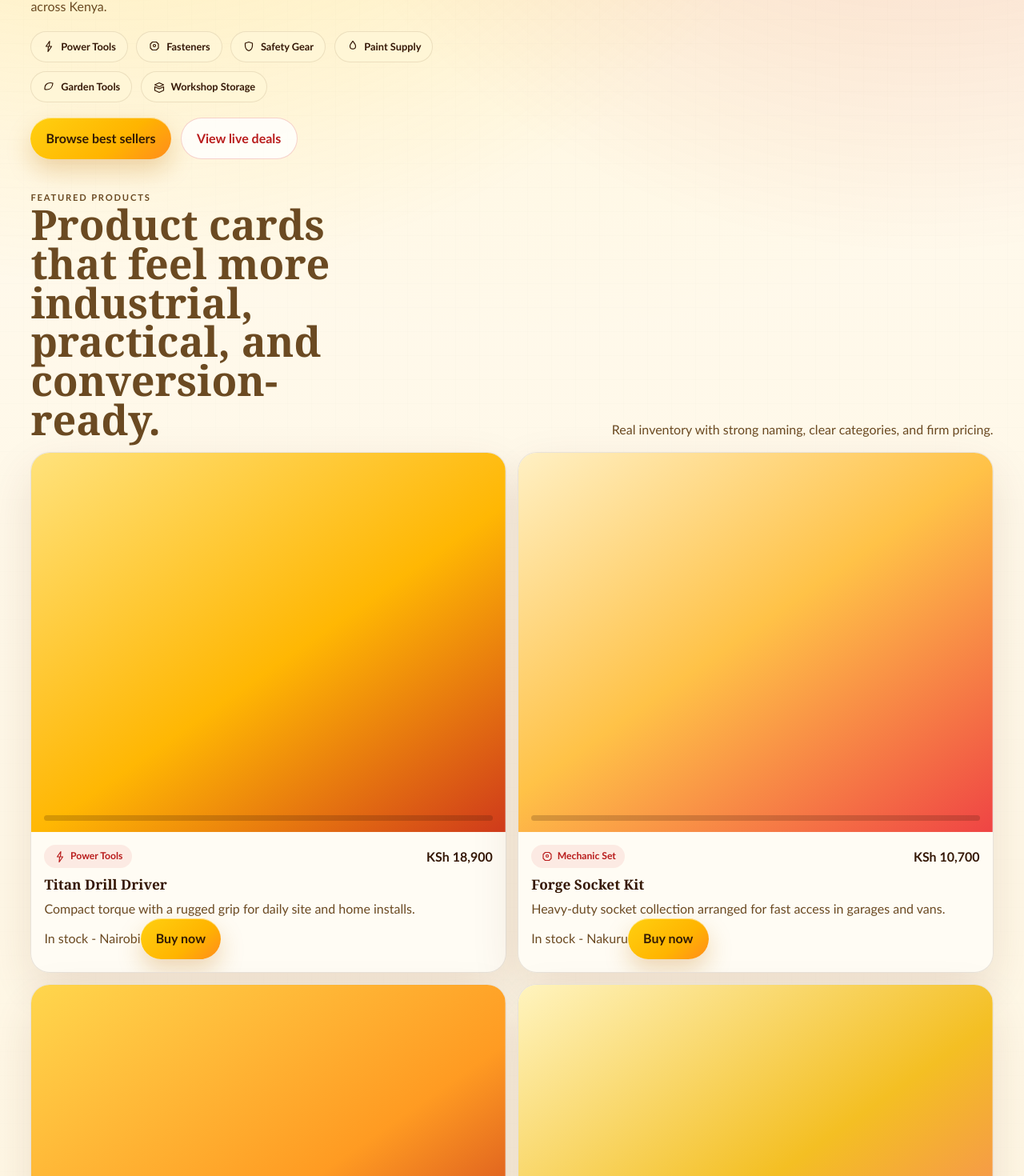
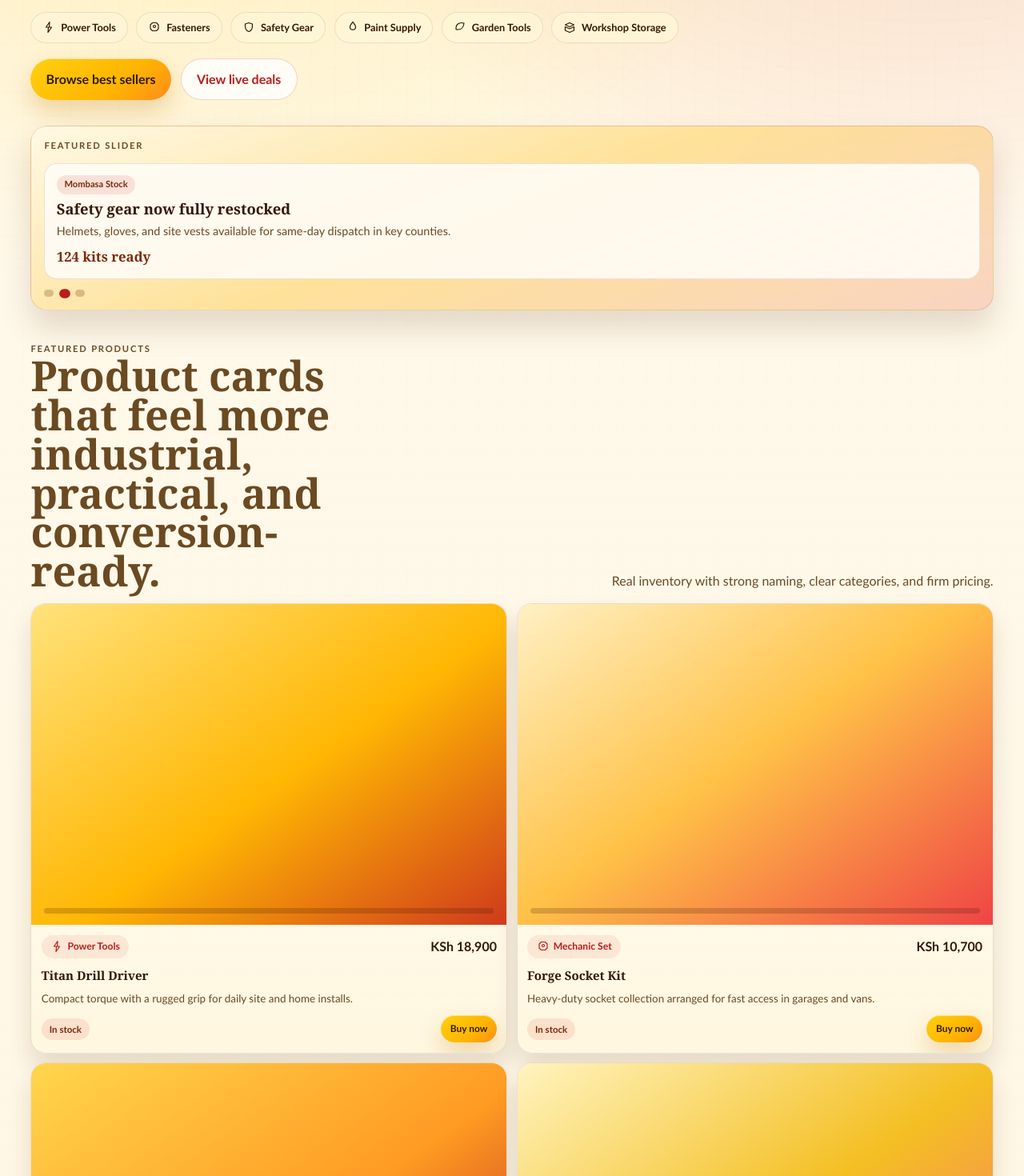
Before and after one commit to kellyworkos00-droid/monrose, a React (Vite) app: page / in a window 1280 px wide. Shown: the part 785-2255 px from the top of the page at 80% size. Built offline with nearby package versions, Linux system fonts and the light colour scheme.

Commit message:
Refine hero slider and product availability labels

```diff
--- a/src/App.css
+++ b/src/App.css
@@ -175,7 +175,7 @@
 
 .hero-section {
   display: grid;
-  grid-template-columns: 0.94fr 1.06fr;
+  grid-template-columns: 1fr;
   gap: 2rem;
   align-items: start;
   padding: clamp(2.2rem, 6vw, 4.8rem) clamp(1rem, 3vw, 2.4rem) 2.5rem;
@@ -184,6 +184,76 @@
 .hero-copy {
   display: grid;
   gap: 1.15rem;
+}
+
+.hero-slider-card {
+  display: grid;
+  gap: 0.8rem;
+  align-content: start;
+  padding: 1rem;
+  border-radius: 1.3rem;
+  background: linear-gradient(160deg, rgba(255, 248, 227, 0.96), rgba(255, 223, 146, 0.92) 48%, rgba(224, 66, 30, 0.2));
+  border: 1px solid rgba(89, 47, 15, 0.14);
+  box-shadow: 0 22px 38px rgba(87, 43, 10, 0.16);
+}
+
+.hero-slide {
+  display: grid;
+  gap: 0.5rem;
+  border-radius: 1rem;
+  padding: 0.9rem;
+  background: rgba(255, 252, 245, 0.9);
+  border: 1px solid rgba(89, 47, 15, 0.12);
+}
+
+.hero-slide-label {
+  width: fit-content;
+  display: inline-flex;
+  align-items: center;
+  padding: 0.22rem 0.6rem;
+  border-radius: 999px;
+  font-size: 0.7rem;
+  font-weight: 800;
+  color: #7a2b0e;
+  background: rgba(210, 36, 24, 0.12);
+}
+
+.hero-slide h3 {
+  margin: 0;
+  font-size: 1.15rem;
+  line-height: 1.12;
+  color: var(--ink-strong);
+}
+
+.hero-slide p {
+  margin: 0;
+  font-size: 0.9rem;
+  line-height: 1.45;
+}
+
+.hero-slide strong {
+  color: #7a2b0e;
+  font-size: 1.05rem;
+}
+
+.hero-slide-dots {
+  display: flex;
+  gap: 0.45rem;
+}
+
+.hero-slide-dots button {
+  border: 0;
+  width: 0.6rem;
+  height: 0.6rem;
+  border-radius: 999px;
+  background: rgba(121, 61, 16, 0.28);
+  cursor: pointer;
+  transition: transform 160ms ease, background-color 160ms ease;
+}
+
+.hero-slide-dots button.is-active {
+  transform: scale(1.15);
+  background: var(--accent-strong);
 }
 
 .hero-copy h1 {
@@ -503,17 +573,19 @@
 
 .products-grid {
   grid-template-columns: repeat(2, minmax(0, 1fr));
+  gap: 0.7rem;
 }
 
 .product-card {
   overflow: hidden;
-  border-radius: 1.5rem;
-  background: rgba(255, 252, 245, 0.96);
+  border-radius: 1.2rem;
+  background: linear-gradient(180deg, rgba(255, 253, 248, 0.98), rgba(255, 246, 222, 0.9));
+  box-shadow: 0 18px 30px rgba(79, 43, 12, 0.14);
 }
 
 .product-image {
   position: relative;
-  aspect-ratio: 4 / 3.2;
+  aspect-ratio: 4 / 2.7;
   background-size: cover;
   background-position: center;
 }
@@ -528,13 +600,25 @@
 }
 
 .product-copy {
-  padding: 1rem;
+  display: grid;
+  gap: 0.45rem;
+  padding: 0.78rem;
 }
 
 .product-copy h3 {
-  margin: 0.48rem 0 0.35rem;
-  font-size: 1.08rem;
+  margin: 0.2rem 0 0.05rem;
+  font-size: 0.94rem;
   color: var(--ink-strong);
+}
+
+.product-copy p {
+  margin: 0;
+  font-size: 0.84rem;
+  line-height: 1.4;
+  display: -webkit-box;
+  -webkit-line-clamp: 2;
+  -webkit-box-orient: vertical;
+  overflow: hidden;
 }
 
 .product-meta,
@@ -555,6 +639,30 @@
 .product-price {
   color: var(--ink-strong);
   font-weight: 900;
+}
+
+.product-actions {
+  display: flex;
+  align-items: center;
+  justify-content: space-between;
+  gap: 0.65rem;
+  margin-top: 0.3rem;
+}
+
+.product-availability {
+  display: inline-flex;
+  align-items: center;
+  padding: 0.3rem 0.62rem;
+  border-radius: 999px;
+  font-size: 0.72rem;
+  font-weight: 800;
+  color: #7a2b0e;
+  background: rgba(210, 36, 24, 0.1);
+}
+
+.product-actions .button {
+  padding: 0.5rem 0.72rem;
+  font-size: 0.75rem;
 }
 
 .highlight-banner {
@@ -675,6 +783,10 @@
     grid-template-columns: 1fr;
   }
 
+  .hero-slider-card {
+    max-width: 36rem;
+  }
+
   .hero-stage {
     padding-right: 0;
   }
@@ -733,9 +845,13 @@
   .board-grid,
   .steps-grid,
   .signal-row,
-  .products-grid,
   .testimonial-grid {
     grid-template-columns: 1fr;
+  }
+
+  .products-grid {
+    grid-template-columns: repeat(2, minmax(0, 1fr));
+    gap: 0.55rem;
   }
 
   .product-meta,
@@ -745,6 +861,21 @@
     align-items: start;
   }
 
+  .product-copy {
+    gap: 0.4rem;
+    padding: 0.85rem;
+  }
+
+  .product-actions {
+    width: 100%;
+    flex-direction: column;
+    align-items: stretch;
+  }
+
+  .product-actions .button {
+    width: 100%;
+  }
+
   .floating-nav {
     display: flex;
   }
--- a/src/App.jsx
+++ b/src/App.jsx
@@ -42,7 +42,7 @@ const featuredProducts = [
     icon: 'bolt',
     price: 'KSh 18,900',
     description: 'Compact torque with a rugged grip for daily site and home installs.',
-    availability: 'In stock - Nairobi',
+    availability: 'In stock',
     cta: 'Buy now',
     background:
       'linear-gradient(145deg, #ffe27c, #ffb703 54%, #cf3a1b)',
@@ -53,7 +53,7 @@ const featuredProducts = [
     icon: 'nut',
     price: 'KSh 10,700',
     description: 'Heavy-duty socket collection arranged for fast access in garages and vans.',
-    availability: 'In stock - Nakuru',
+    availability: 'In stock',
     cta: 'Buy now',
     background:
       'linear-gradient(145deg, #fff0c4, #ffc247 48%, #ef4444)',
@@ -64,7 +64,7 @@ const featuredProducts = [
     icon: 'shield',
     price: 'KSh 4,950',
     description: 'High-visibility protection with adjustable comfort for active job sites.',
-    availability: 'Low stock - Eldoret',
+    availability: 'Low stock',
     cta: 'Buy now',
     background:
       'linear-gradient(145deg, #ffd64d, #ff9b22 55%, #b91c1c)',
@@ -75,7 +75,7 @@ const featuredProducts = [
     icon: 'box',
     price: 'KSh 14,200',
     description: 'Modular wall storage that keeps tools visible and ready to grab fast.',
-    availability: 'In stock - Mombasa',
+    availability: 'In stock',
     cta: 'Buy now',
     background:
       'linear-gradient(145deg, #fff4bf, #f4bf23 52%, #f87171)',
```
